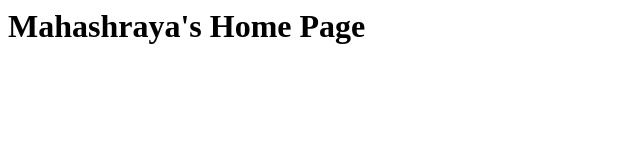
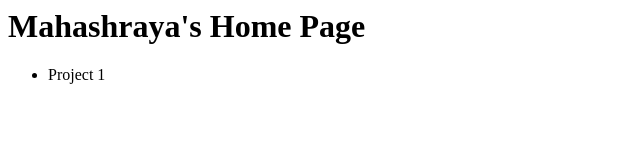
Before and after one commit to SMahashraya/SMahashraya.github.io, a plain HTML site: page index.html in a window 1280 px wide. Shown: the full height of the page, 0-640 px from the left. Drawn offline with Linux system fonts and the light colour scheme.

Commit message:
Update index.html

```diff
--- a/index.html
+++ b/index.html
@@ -2,4 +2,7 @@
   <h1>
     Mahashraya's Home Page
   </h1>
+    <ul>
+      <li> Project 1 </li>
+    </ul>
 </html>
```
